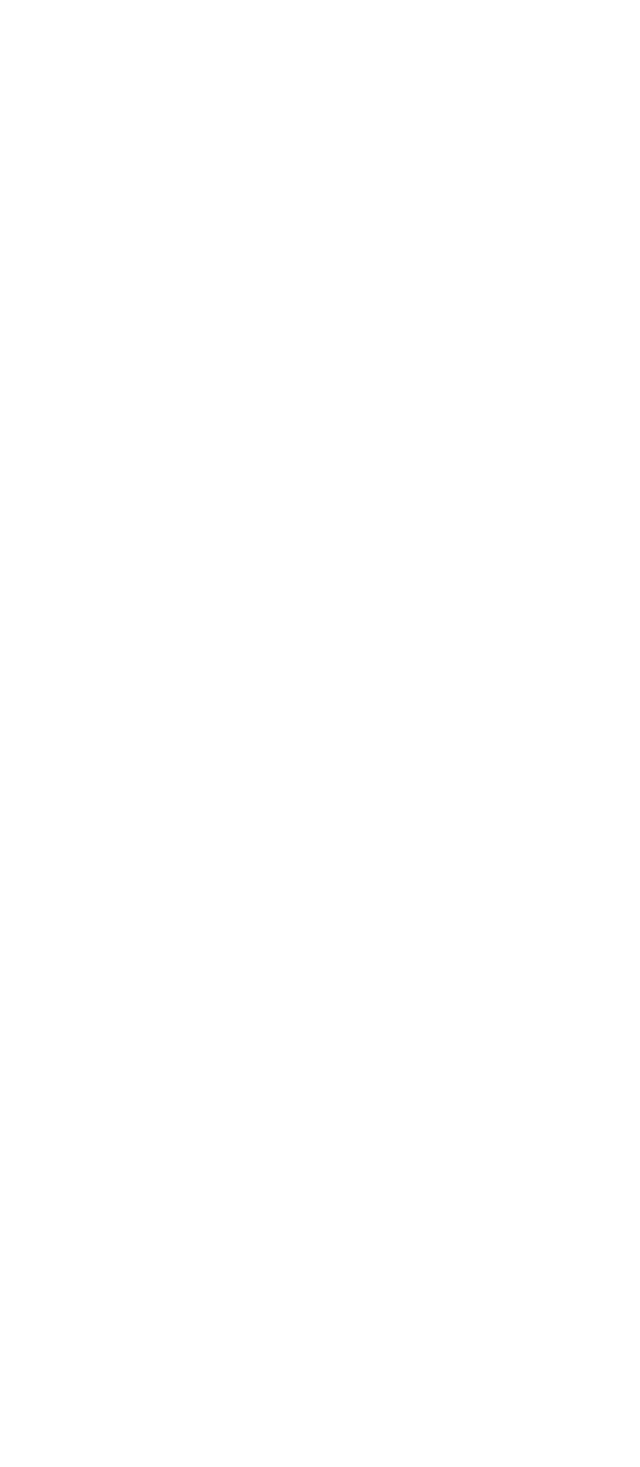
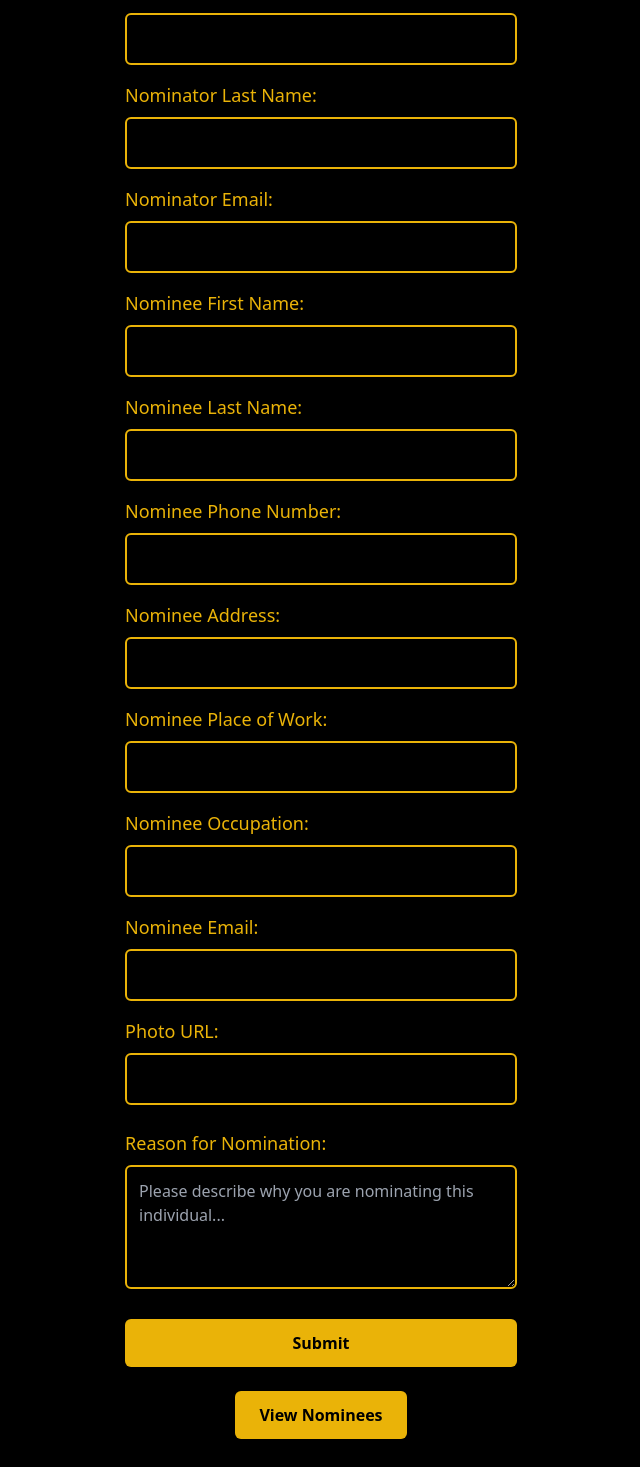
Before and after one commit to UTDallasEPICS/Support-Our-Scrubs-Noble-Award, a Nuxt app: page /homepage in a window 1280 px wide. Before the commit this address had no page. Shown: the part 143-1610 px from the top of the page, without its empty margins (319-959 px from the left). Before the commit the page ends 800 px from the top, so only its background shows below. Built offline with nearby package versions, Linux system fonts and the light colour scheme.

Commit message:
made form a component

```diff
--- /dev/null
+++ b/components/FormComponent.vue
@@ -0,0 +1,160 @@
+<template>
+    <div class="min-h-screen flex justify-center items-center bg-black">
+      <!-- Form Container -->
+      <div class="w-11/12 max-w-lg p-8 rounded-lg">
+        <h1 class="text-2xl font-bold text-white mb-6 text-left">
+          Hello, please fill out the form below:
+        </h1>
+        <form>
+          <!-- Nominator First Name -->
+          <div class="mb-4">
+            <label for="nominatorFirstName" class="block text-lg text-yellow-500 mb-2">Nominator First Name:</label>
+            <input
+              type="text"
+              id="nominatorFirstName"
+              class="w-full p-3 border-2 border-yellow-500 rounded-md bg-black text-yellow-500 focus:outline-none focus:ring-2 focus:ring-yellow-400"
+            />
+          </div>
+
+          <!-- Nominator Last Name -->
+          <div class="mb-4">
+            <label for="nominatorLastName" class="block text-lg text-yellow-500 mb-2">Nominator Last Name:</label>
+            <input
+              type="text"
+              id="nominatorLastName"
+              class="w-full p-3 border-2 border-yellow-500 rounded-md bg-black text-yellow-500 focus:outline-none focus:ring-2 focus:ring-yellow-400"
+            />
+          </div>
+
+          <!-- Nominator Email -->
+          <div class="mb-4">
+            <label for="nominatorEmail" class="block text-lg text-yellow-500 mb-2">Nominator Email:</label>
+            <input
+              type="email"
+              id="nominatorEmail"
+              class="w-full p-3 border-2 border-yellow-500 rounded-md bg-black text-yellow-500 focus:outline-none focus:ring-2 focus:ring-yellow-400"
+            />
+          </div>
+
+          <!-- Nominee First Name -->
+          <div class="mb-4">
+            <label for="nomineeFirstName" class="block text-lg text-yellow-500 mb-2">Nominee First Name:</label>
+            <input
+              type="text"
+              id="nomineeFirstName"
+              class="w-full p-3 border-2 border-yellow-500 rounded-md bg-black text-yellow-500 focus:outline-none focus:ring-2 focus:ring-yellow-400"
+            />
+          </div>
+
+          <!-- Nominee Last Name -->
+          <div class="mb-4">
+            <label for="nomineeLastName" class="block text-lg text-yellow-500 mb-2">Nominee Last Name:</label>
+            <input
+              type="text"
+              id="nomineeLastName"
+              class="w-full p-3 border-2 border-yellow-500 rounded-md bg-black text-yellow-500 focus:outline-none focus:ring-2 focus:ring-yellow-400"
+            />
+          </div>
+
+          <!-- Nominee Phone Number -->
+          <div class="mb-4">
+            <label for="nomineePhone" class="block text-lg text-yellow-500 mb-2">Nominee Phone Number:</label>
+            <input
+              type="tel"
+              id="nomineePhone"
+              class="w-full p-3 border-2 border-yellow-500 rounded-md bg-black text-yellow-500 focus:outline-none focus:ring-2 focus:ring-yellow-400"
+            />
+          </div>
+
+          <!-- Nominee Address -->
+          <div class="mb-4">
+            <label for="nomineeAddress" class="block text-lg text-yellow-500 mb-2">Nominee Address:</label>
+            <input
+              type="text"
+              id="nomineeAddress"
+              class="w-full p-3 border-2 border-yellow-500 rounded-md bg-black text-yellow-500 focus:outline-none focus:ring-2 focus:ring-yellow-400"
+            />
+          </div>
+
+          <!-- Nominee Place of Work -->
+          <div class="mb-4">
+            <label for="nomineeWork" class="block text-lg text-yellow-500 mb-2">Nominee Place of Work:</label>
+            <input
+              type="text"
+              id="nomineeWork"
+              class="w-full p-3 border-2 border-yellow-500 rounded-md bg-black text-yellow-500 focus:outline-none focus:ring-2 focus:ring-yellow-400"
+            />
+          </div>
+
+          <!-- Nominee Occupation -->
+          <div class="mb-4">
+            <label for="nomineeOccupation" class="block text-lg text-yellow-500 mb-2">Nominee Occupation:</label>
+            <input
+              type="text"
+              id="nomineeOccupation"
+              class="w-full p-3 border-2 border-yellow-500 rounded-md bg-black text-yellow-500 focus:outline-none focus:ring-2 focus:ring-yellow-400"
+            />
+          </div>
+
+          <!-- Nominee Email -->
+          <div class="mb-4">
+            <label for="nomineeEmail" class="block text-lg text-yellow-500 mb-2">Nominee Email:</label>
+            <input
+              type="email"
+              id="nomineeEmail"
+              class="w-full p-3 border-2 border-yellow-500 rounded-md bg-black text-yellow-500 focus:outline-none focus:ring-2 focus:ring-yellow-400"
+            />
+          </div>
+
+          <!-- Photo URL -->
+          <div class="mb-6">
+            <label for="photo" class="block text-lg text-yellow-500 mb-2">Photo URL:</label>
+            <input
+              type="url"
+              id="photo"
+              class="w-full p-3 border-2 border-yellow-500 rounded-md bg-black text-yellow-500 focus:outline-none focus:ring-2 focus:ring-yellow-400"
+            />
+          </div>
+
+          <!-- Reason for Nomination -->
+          <div class="mb-6">
+            <label for="reason" class="block text-lg text-yellow-500 mb-2">Reason for Nomination:</label>
+            <textarea
+              id="reason"
+              rows="4"
+              class="w-full p-3 border-2 border-yellow-500 rounded-md bg-black text-yellow-500 focus:outline-none focus:ring-2 focus:ring-yellow-400"
+              placeholder="Please describe why you are nominating this individual..."
+            ></textarea>
+          </div>
+
+
+          <!-- Submit Button -->
+          <button
+            type="submit"
+            class="w-full py-3 bg-yellow-500 text-black font-bold rounded-md hover:bg-yellow-400 focus:outline-none focus:ring-2 focus:ring-yellow-400"
+          >
+            Submit
+          </button>
+
+          <!-- View Table Button -->
+          <div class="mt-6 text-center">
+          <nuxt-link
+          to="/nominator/viewnominees"
+          class="inline-block px-6 py-3 bg-yellow-500 text-black font-bold rounded-md hover:bg-yellow-400 focus:outline-none focus:ring-2 focus:ring-yellow-400"
+          >
+          View Nominees
+          </nuxt-link>
+          </div>
+
+        </form>
+      </div>
+    </div>
+  </template>
+
+  <script>
+  export default {};
+  </script>
+
+  <style scoped>
+  /* No additional styles needed; Tailwind handles it all! */
+  </style>
--- /dev/null
+++ b/pages/homepage.vue
@@ -0,0 +1,25 @@
+<template>
+    <div class="min-h-screen flex justify-center items-center bg-black">
+      <FormComponent @onSubmit="handleFormSubmit" />
+    </div>
+  </template>
+
+  <script>
+  import FormComponent from "@/components/FormComponent.vue";
+
+  export default {
+    components: {
+      FormComponent,
+    },
+    methods: {
+      handleFormSubmit(formData) {
+        console.log("Form data received from component:", formData);
+        // Handle form data (e.g., save to database, call API)
+      },
+    },
+  };
+  </script>
+
+  <style scoped>
+  /* Add additional styles if necessary */
+  </style>
```
